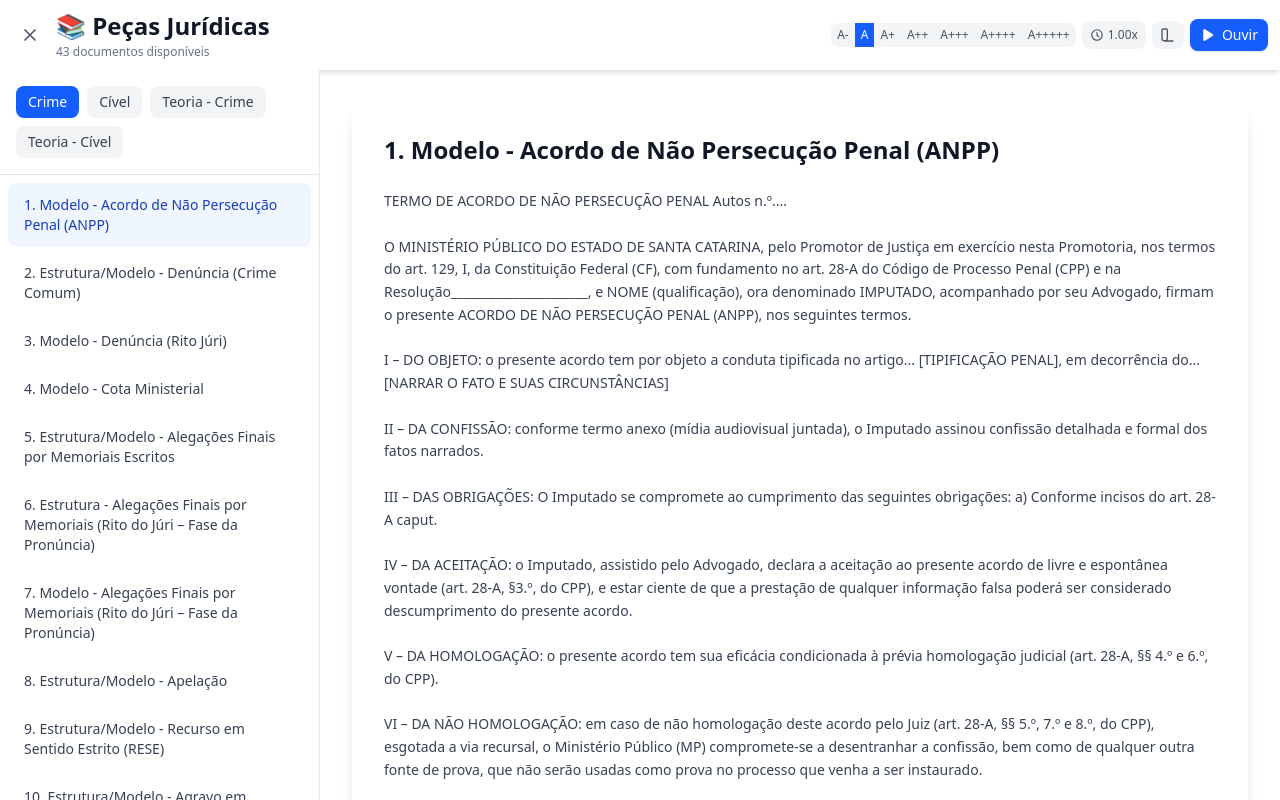
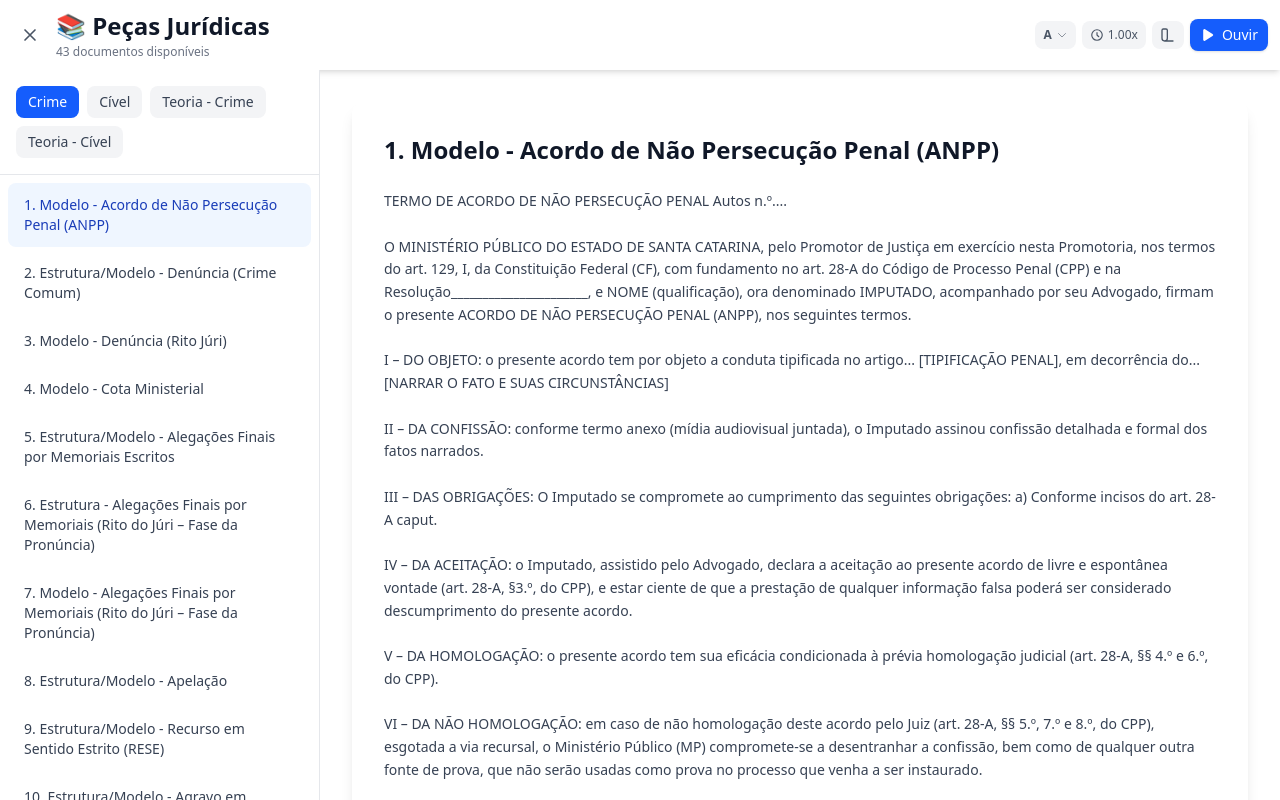
Before and after one commit to v3v3lf/2fasempsc, a React (Vite) app: page / in a window 1280 px wide. Shown: the top 800 px of the page. Built offline with nearby package versions, Linux system fonts and the light colour scheme.

Commit message:
feat: update index.html references and enhance TTS voice selection logic

```diff
--- a/src/App.tsx
+++ b/src/App.tsx
@@ -129,6 +129,7 @@ export default function App() {
   const [speedIdx, setSpeedIdx] = useState(4);
   const [showSpeedMenu, setShowSpeedMenu] = useState(false);
   const [showThemeMenu, setShowThemeMenu] = useState(false);
+  const [showFontMenu, setShowFontMenu] = useState(false);
   const [theme, setTheme] = useState<ThemeKey>('light');
 
   const t = THEMES[theme];
@@ -185,12 +186,13 @@ export default function App() {
     const close = () => {
       setShowSpeedMenu(false);
       setShowThemeMenu(false);
+      setShowFontMenu(false);
     };
-    if (showSpeedMenu || showThemeMenu) {
+    if (showSpeedMenu || showThemeMenu || showFontMenu) {
       document.addEventListener('click', close);
       return () => document.removeEventListener('click', close);
     }
-  }, [showSpeedMenu, showThemeMenu]);
+  }, [showSpeedMenu, showThemeMenu, showFontMenu]);
 
   const themeColors: Record<ThemeKey, string> = {
     light: 'bg-white border-gray-300',
@@ -221,20 +223,33 @@ export default function App() {
         </div>
 
         <div className="flex items-center gap-1.5 flex-shrink-0">
-          <div className={`flex items-center ${t.btnBg} rounded-lg overflow-hidden`}>
+          <div className="relative">
+            <button
+              onClick={(e) => { e.stopPropagation(); setShowFontMenu(!showFontMenu); setShowSpeedMenu(false); setShowThemeMenu(false); }}
+              className={`flex items-center gap-1 px-2 py-1.5 ${t.btnBg} rounded-lg text-xs font-medium ${t.btnIcon} ${t.btnHover} transition-colors`}
+            >
+              <span className="font-bold">A</span>
+              <svg className="w-3 h-3 opacity-60" fill="none" stroke="currentColor" viewBox="0 0 24 24">
+                <path strokeLinecap="round" strokeLinejoin="round" strokeWidth={2} d="M19 9l-7 7-7-7" />
+              </svg>
+            </button>
+            {showFontMenu && (
+              <div className={`absolute right-0 top-full mt-1 ${t.speedMenuBg} rounded-lg shadow-lg border ${t.speedMenuBorder} py-1 z-50 min-w-[100px]`}>
                 {FONT_SIZES.map((fs, i) => (
                   <button
                     key={i}
-                onClick={() => setFontSizeIdx(i)}
-                className={`px-1.5 py-1 text-xs font-medium transition-colors ${
+                    onClick={(e) => { e.stopPropagation(); setFontSizeIdx(i); setShowFontMenu(false); }}
+                    className={`w-full text-left px-3 py-1.5 text-sm transition-colors ${
                       fontSizeIdx === i
-                    ? 'bg-blue-600 text-white'
-                    : `${t.btnIcon} ${t.btnHover}`
+                        ? t.speedMenuActive
+                        : `${t.speedMenuText} ${t.speedMenuHover}`
                     }`}
                   >
-                {fs.label}
+                    <span className={fs.value}>{fs.label}</span>
                   </button>
                 ))}
+              </div>
+            )}
           </div>
 
           <div className="relative">
--- a/src/services/tts.ts
+++ b/src/services/tts.ts
@@ -29,19 +29,42 @@ export async function speak(text: string, onEnd?: () => void, rate?: number) {
   const utterance = new SpeechSynthesisUtterance(text);
   utterance.lang = 'pt-BR';
   utterance.rate = rate ?? 0.95;
-  utterance.pitch = 0.85;
+  utterance.pitch = 1.0;
   utterance.volume = 1;
 
   const voices = await loadVoices();
-  const maleNames = ['daniel', 'luciano', 'jorge', 'rafael', 'felipe', 'antonio', 'marcos'];
+
+  // Priority: Google pt-BR (most natural) > other Google pt > pt-BR > any pt
   let ptVoice: SpeechSynthesisVoice | undefined;
-  for (const name of maleNames) {
-    ptVoice = voices.find(v => v.lang.startsWith('pt') && v.name.toLowerCase().includes(name));
-    if (ptVoice) break;
+
+  // 1st: Google Português do Brasil
+  ptVoice = voices.find(v => v.lang === 'pt-BR' && v.name.toLowerCase().includes('google'));
+
+  // 2nd: Any Google Portuguese
+  if (!ptVoice) {
+    ptVoice = voices.find(v => v.lang.startsWith('pt') && v.name.toLowerCase().includes('google'));
   }
+
+  // 3rd: Microsoft Maria (Windows pt-BR)
   if (!ptVoice) {
-    ptVoice = voices.find(v => v.lang === 'pt-BR') || voices.find(v => v.lang.startsWith('pt'));
+    ptVoice = voices.find(v => v.lang === 'pt-BR' && v.name.toLowerCase().includes('maria'));
   }
+
+  // 4th: Microsoft Daniel (Windows pt-BR male)
+  if (!ptVoice) {
+    ptVoice = voices.find(v => v.lang === 'pt-BR' && v.name.toLowerCase().includes('daniel'));
+  }
+
+  // 5th: Any pt-BR
+  if (!ptVoice) {
+    ptVoice = voices.find(v => v.lang === 'pt-BR');
+  }
+
+  // 6th: Any Portuguese
+  if (!ptVoice) {
+    ptVoice = voices.find(v => v.lang.startsWith('pt'));
+  }
+
   if (ptVoice) {
     utterance.voice = ptVoice;
   }
```
Also changed, not shown: 1 other file (tests, documents, lock files or other folders). Lines whose indentation alone changed are shown as unchanged.
